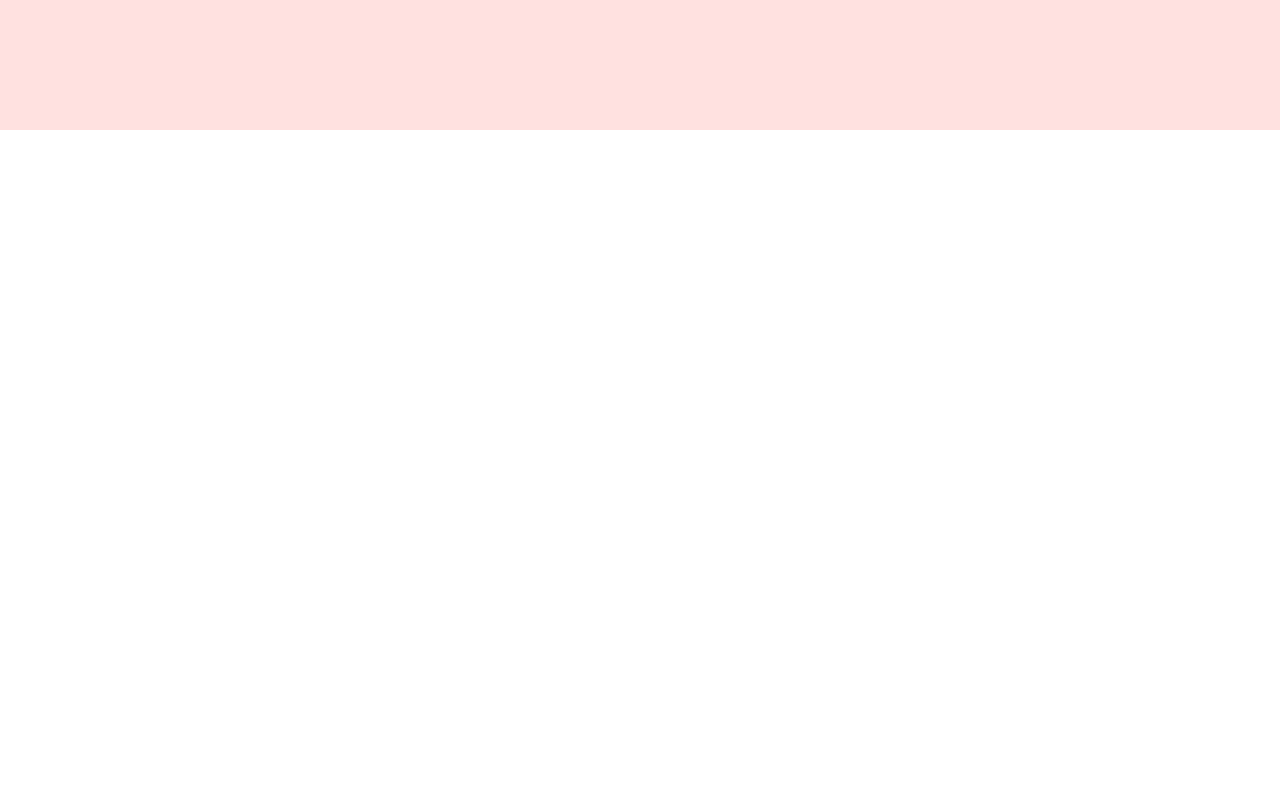
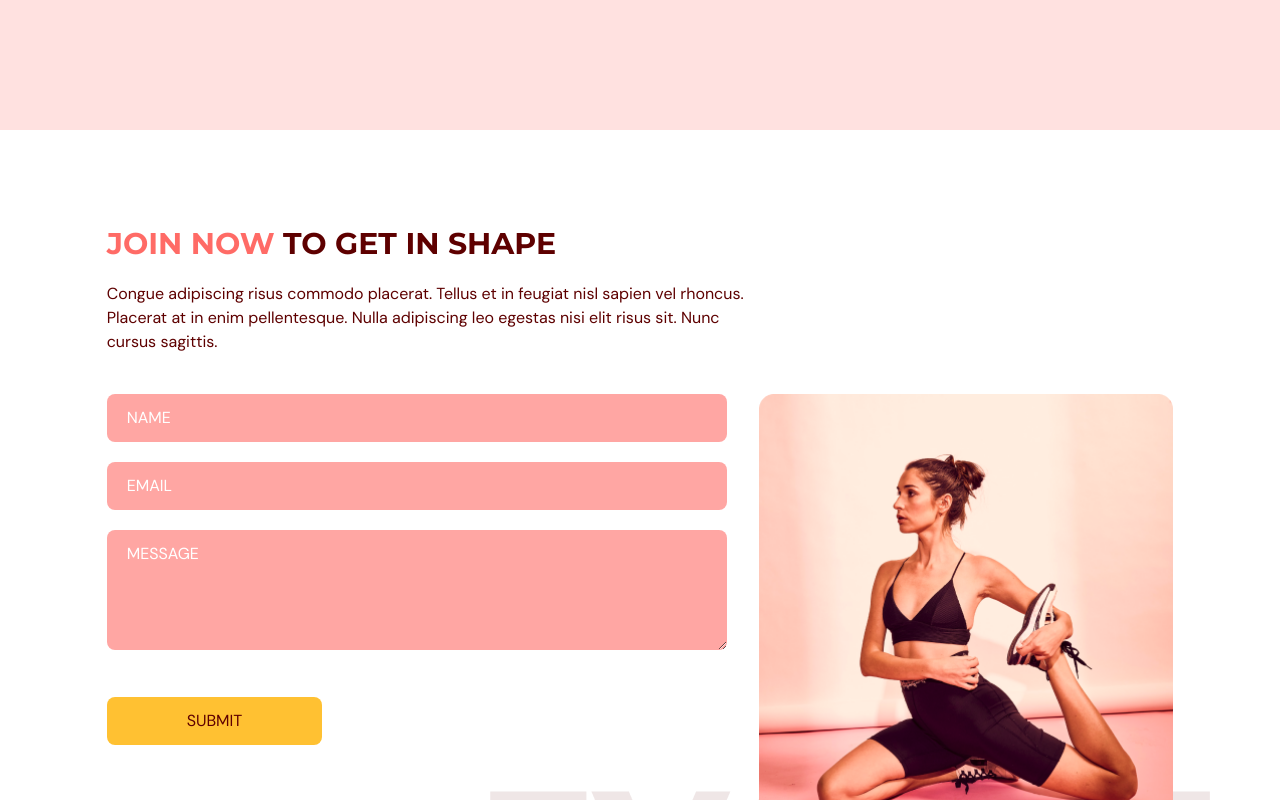
Before and after one commit to maftoohi/Evogym, a React (Vite) app: page / in a window 1280 px wide. Shown: the part 2860-3660 px from the top of the page. Before the commit the page ends 2990 px from the top, so only its background shows below. Built offline with nearby package versions, Linux system fonts and the light colour scheme.

Commit message:
add contactUs component

```diff
--- a/src/App.tsx
+++ b/src/App.tsx
@@ -4,6 +4,7 @@ import Navbar from "./components/navbar";
 import Hero from "./components/hero";
 import Benefits from "./components/benefits";
 import OurClasses from "./components/ourClasses";
+import ContactUs from "./components/contactUs";
 
 function App() {
   const [selectedPage, setSelectedPage] = useState<SelectedPage>(SelectedPage.Home);
@@ -28,6 +29,7 @@ function App() {
       <Hero setSelectedPage={setSelectedPage} />
       <Benefits setSelectedPage={setSelectedPage} />
       <OurClasses setSelectedPage={setSelectedPage} />
+      <ContactUs setSelectedPage={setSelectedPage} />
     </div>
   );
 }
```
